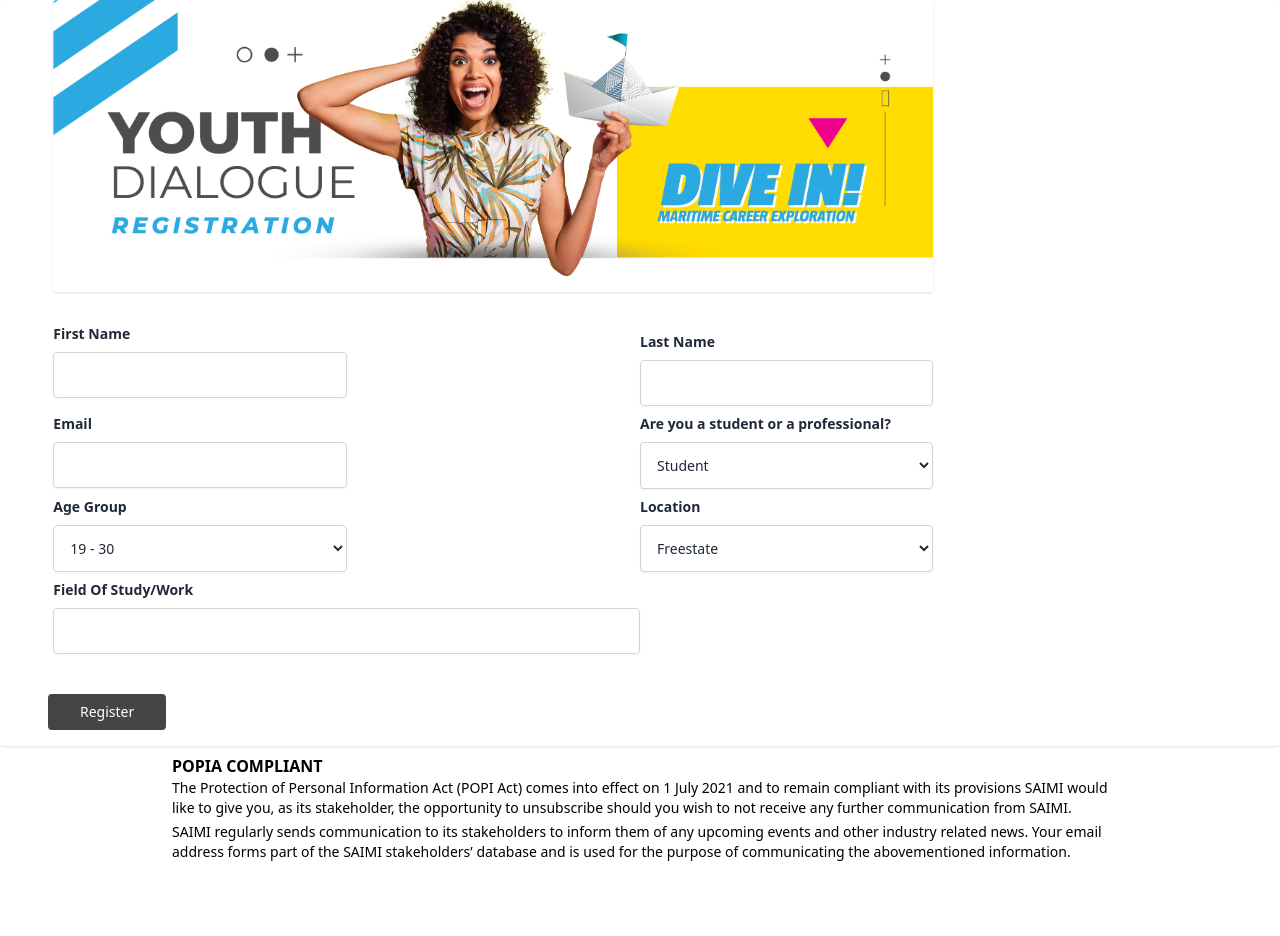
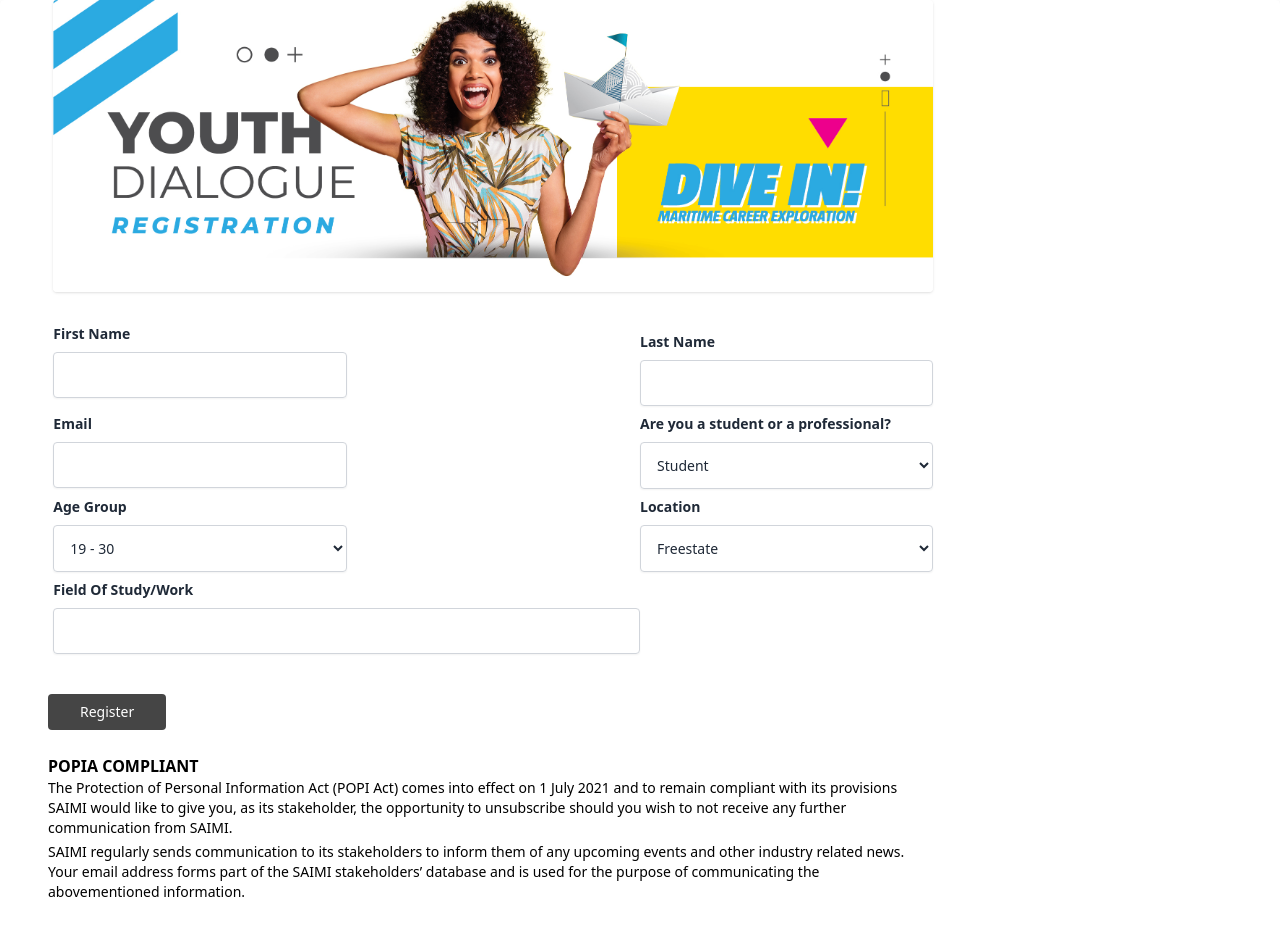
Before and after one commit to PhilaniNcube/divein, a Next.js app: page / in a window 1280 px wide. Shown: the top 936 px of the page. Before the commit the page ends 870 px from the top, so only its background shows below. Built offline with nearby package versions, Linux system fonts and the light colour scheme.

Commit message:
Update index.jsx

```diff
--- a/pages/index.jsx
+++ b/pages/index.jsx
@@ -214,24 +214,25 @@
               {loading ? 'Loading...' : 'Register'}
             </button>
           </div>
-        </div>
-   <div className="w-11/12 lg:w-9/12 mx-auto py-2 px-3">
+ <div className="w-11/12 lg:w-9/12 pt-2 pb-12 sm:px-12">
             <p className="font-bold text-md">POPIA COMPLIANT</p>
             <p className="text-sm">
               The Protection of Personal Information Act (POPI Act) comes into
               effect on 1 July 2021 and to remain compliant with its provisions
-            SAIMI would like to give you, as its stakeholder, the opportunity to
-            unsubscribe should you wish to not receive any further communication
-            from SAIMI.
+              SAIMI would like to give you, as its stakeholder, the opportunity
+              to unsubscribe should you wish to not receive any further
+              communication from SAIMI.
             </p>
             <p className="text-sm mt-1">
               SAIMI regularly sends communication to its stakeholders to inform
               them of any upcoming events and other industry related news. Your
-            email address forms part of the SAIMI stakeholders’ database and is
-            used for the purpose of communicating the abovementioned
+              email address forms part of the SAIMI stakeholders’ database and
+              is used for the purpose of communicating the abovementioned
               information.
             </p>
           </div>
+        </div>
+
       </form>
     </div>
   );
```
Lines whose indentation alone changed are shown as unchanged.
